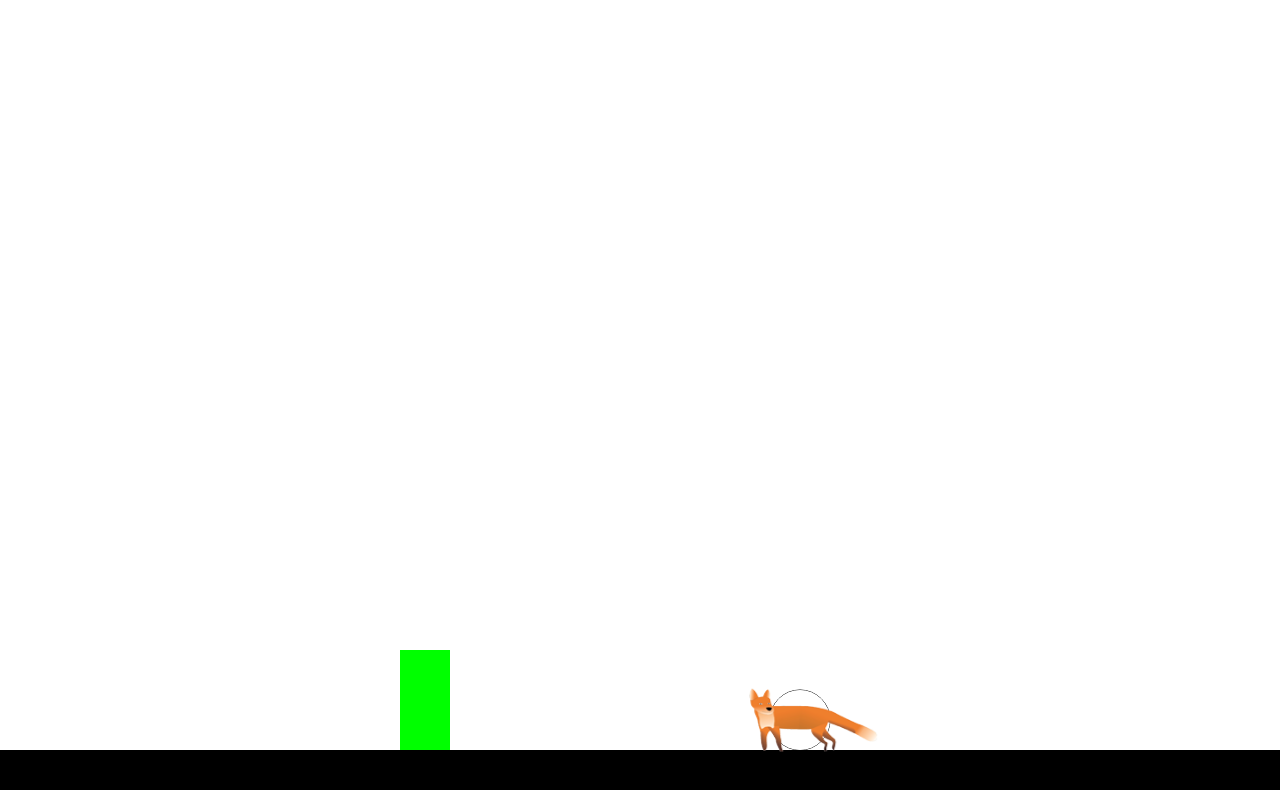
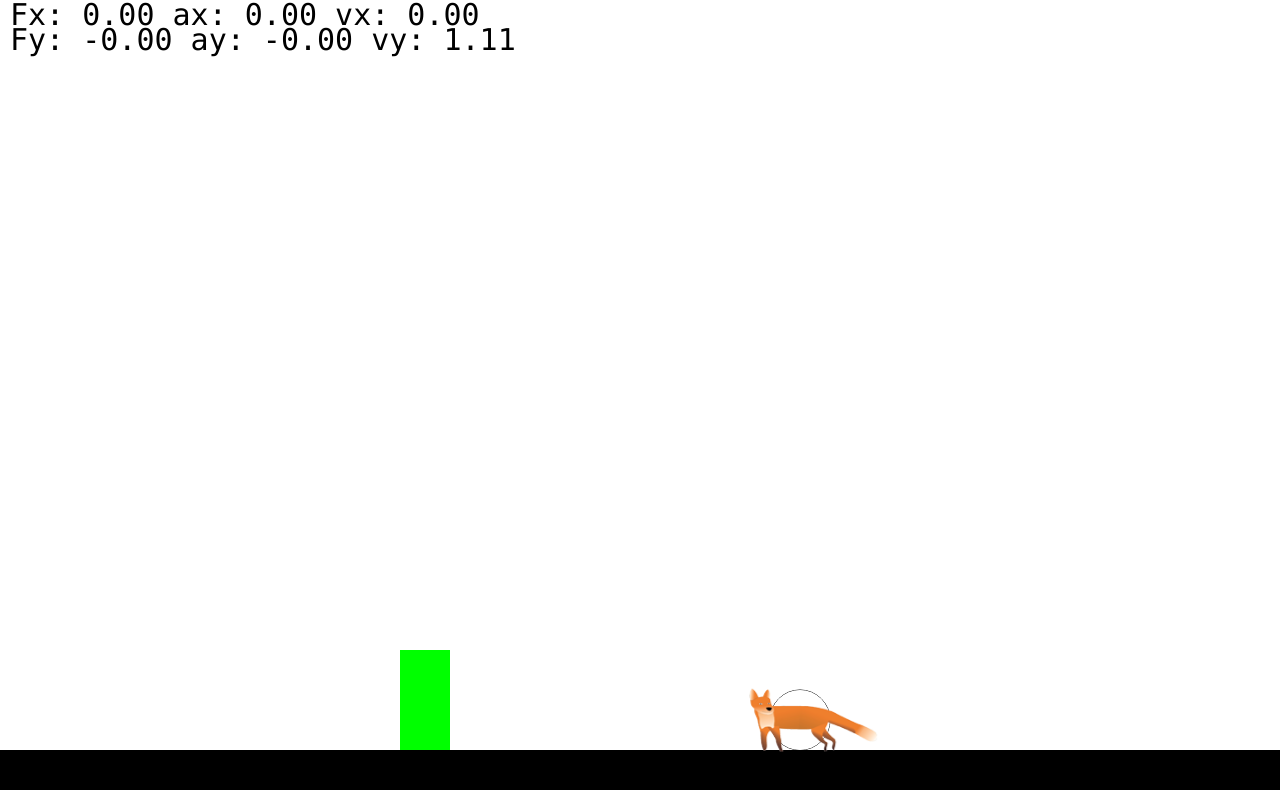
Before and after one commit to bszel/foxan, a plain HTML site: page index.html in a window 1280 px wide. Shown: the top 790 px of the page. Drawn offline with Linux system fonts and the light colour scheme.

Commit message:
Added friction
-Changed applying forces so the momentums of both objects get taken into consideration
-Only give jump to player on collision when falling
-Added debug text
-Collision still needs improvements: no countergravity, friction applies no matter if the objects are dragging against or pushing each other

```diff
--- a/index.html
+++ b/index.html
@@ -10,16 +10,18 @@
             objects = []
             function init() {
                 screen.start();
-                player = new Object(0, "Player", "Circle", new Pair(800, 0), new CircSize(30), 10, "#ffffff");
-                ground = new Object(1, "Static", "Rectangle", new Pair(0, 750), new RectSize(1600, 50), 0, "#000000");
-                rectangle = new Object(2, "Dynamic", "Rectangle", new Pair(400, 200), new RectSize(50, 100), 10, "#00ff00");
-                rightWall = new Object(3, "Static", "Rectangle", new Pair(1500, 0), new RectSize(50, 800), 0, "#000000");
+                player = new Object(0, "Player", "Circle", new Pair(800, 0), new CircSize(30), 10, 0.3, "#ffffff");
+                ground = new Object(1, "Static", "Rectangle", new Pair(0, 750), new RectSize(1600, 50), 0, 0.3, "#000000");
+                rectangle = new Object(2, "Dynamic", "Rectangle", new Pair(400, 200), new RectSize(50, 100), 10, 0.3, "#00ff00");
+                rightWall = new Object(3, "Static", "Rectangle", new Pair(1500, 0), new RectSize(50, 800), 0, 0.5, "#000000");
                 objects.push(ground);
                 objects.push(player);
                 objects.push(rectangle);
                 objects.push(rightWall);
                 background = new Background("background.png");
                 playerSprite = new PlayerSprite("foxsprite.png")
+                text1 = new Text("30px", "Consolas", "#000000", 10, 25);
+                text2 = new Text("30px", "Consolas", "#000000", 10, 50);
             }
             var screen = {
                 canvas: document.createElement("canvas"),
@@ -122,13 +124,14 @@
             function CircSize(radius) {
                 this.radius = radius;
             }
-            function Object(id, type, shape, position, size, mass, color) {
+            function Object(id, type, shape, position, size, mass, friction, color) {
                 this.id = id;
                 this.type = type;
                 this.shape = shape;
                 this.position = position;
                 this.size = size;
                 this.mass = mass;
+                this.friction = friction;
                 this.color = color;
                 this.acceleration = new Pair(0, 0);
                 this.speed = new Pair(0, 0);
@@ -187,6 +190,17 @@
                     screen.context.drawImage(
                         this.image, fullWalking, 0, frameWidth, this.image.height,
                         this.position.x, this.position.y, this.size.width, this.size.height);
+                }
+            }
+            function Text(width, height, color, x, y) {
+                this.width = width;
+                this.height = height;
+                this.x = x;
+                this.y = y;
+                this.update = function() {
+                    screen.context.font = this.width + " " + this.height;
+                    screen.context.fillstyle = color;
+                    screen.context.fillText(this.text, this.x, this.y);
                 }
             }
             function clamp(val, min_val, max_val) {
@@ -249,16 +263,21 @@
                 closest.y = clamp(circle.position.y, rectangle.position.y, rectangle.position.y + rectangle.size.height);
                 let distance = Math.sqrt((circle.position.x - closest.x) ** 2 + (circle.position.y - closest.y) ** 2);
                 if (distance < circle.size.radius) {
-                    let momentum = new Pair(0, 0);
-                    momentum.x = circle.mass * circle.speed.x;
-                    momentum.y = circle.mass * circle.speed.y;
-                    forceMap[rectangle.id][circle.id].x = -momentum.x;
-                    forceMap[circle.id][rectangle.id].x = momentum.x;
-                    forceMap[rectangle.id][circle.id].y = -momentum.y - circle.mass * GRAVITY;
-                    forceMap[circle.id][rectangle.id].y = momentum.y + circle.mass * GRAVITY;
+                    let circleMomentum = new Pair(0, 0);
+                    circleMomentum.x = circle.mass * circle.speed.x;
+                    circleMomentum.y = circle.mass * circle.speed.y;
+                    let rectMomentum = new Pair(0, 0);
+                    rectMomentum.x = rectangle.mass * rectangle.speed.x;
+                    rectMomentum.y = rectangle.mass * rectangle.speed.y;
+                    forceMap[rectangle.id][circle.id].x = rectMomentum.x * rectangle.friction * circle.friction - circleMomentum.x * rectangle.friction * circle.friction;
+                    forceMap[circle.id][rectangle.id].x = circleMomentum.x * rectangle.friction * circle.friction - rectMomentum.x * rectangle.friction * circle.friction;
+                    forceMap[rectangle.id][circle.id].y = rectMomentum.y * rectangle.friction * circle.friction - circleMomentum.y * rectangle.friction * circle.friction;
+                    forceMap[circle.id][rectangle.id].y = circleMomentum.y * rectangle.friction * circle.friction - rectMomentum.y * rectangle.friction * circle.friction;
                     pushCircle(circle, rectangle);
                     if (circle.type == "Player") {
-                        circle.jump = true;
+                        if (circle.speed.y >= 0) {
+                            circle.jump = true;
+                        }
                     }
                 }
                 else {
@@ -273,13 +292,16 @@
                 let dy = Math.max(0, Math.max(r2.position.y - (r1.position.y + r1.size.height), r1.position.y - (r2.position.y + r2.size.height)));
                 let distance = Math.sqrt(dx ** 2 + dy ** 2);
                 if (distance == 0) {
-                    let momentum = new Pair(0, 0);
-                    momentum.x = r2.mass * r2.speed.x;
-                    momentum.y = r2.mass * r2.speed.y;
-                    forceMap[r1.id][r2.id].x = -momentum.x;
-                    forceMap[r2.id][r1.id].x = momentum.x;
-                    forceMap[r1.id][r2.id].y = -momentum.y - r2.mass * GRAVITY;
-                    forceMap[r2.id][r1.id].y = momentum.y + r2.mass * GRAVITY;
+                    let r2Momentum = new Pair(0, 0);
+                    r2Momentum.x = r2.mass * r2.speed.x;
+                    r2Momentum.y = r2.mass * r2.speed.y;
+                    let r1Momentum = new Pair(0, 0);
+                    r1Momentum.x = r1.mass * r1.speed.x;
+                    r1Momentum.y = r1.mass * r1.speed.y;
+                    forceMap[r1.id][r2.id].x = r1Momentum.x * r1.friction * r2.friction - r2Momentum.x * r1.friction * r2.friction;
+                    forceMap[r2.id][r1.id].x = r2Momentum.x * r1.friction * r2.friction - r1Momentum.x * r1.friction * r2.friction;
+                    forceMap[r1.id][r2.id].y = r1Momentum.y * r1.friction * r2.friction - r2Momentum.y * r1.friction * r2.friction;
+                    forceMap[r2.id][r1.id].y = r2Momentum.y * r1.friction * r2.friction - r1Momentum.y * r1.friction * r2.friction;
                     if (r1.type == "Static") {
                         pushRectangle(r2, r1);
                     }
@@ -293,6 +315,12 @@
                     forceMap[r1.id][r2.id].y = 0;
                     forceMap[r2.id][r1.id].y = 0;
                 }
+            }
+            function debugText(object) {
+                text1.text = "Fx: " + object.force.x.toFixed(2) + " ax: " + object.acceleration.x.toFixed(2) + " vx: " + object.speed.x.toFixed(2);
+                text2.text = "Fy: " + object.force.y.toFixed(2) + " ay: " + object.acceleration.y.toFixed(2) + " vy: " + object.speed.y.toFixed(2);
+                text1.update();
+                text2.update();
             }
             function updateScreen() {
                 screen.clear();
@@ -322,6 +350,7 @@
                         object.update();
                     }
                 });
+                debugText(player);
             }
         </script>
     </head>
```
